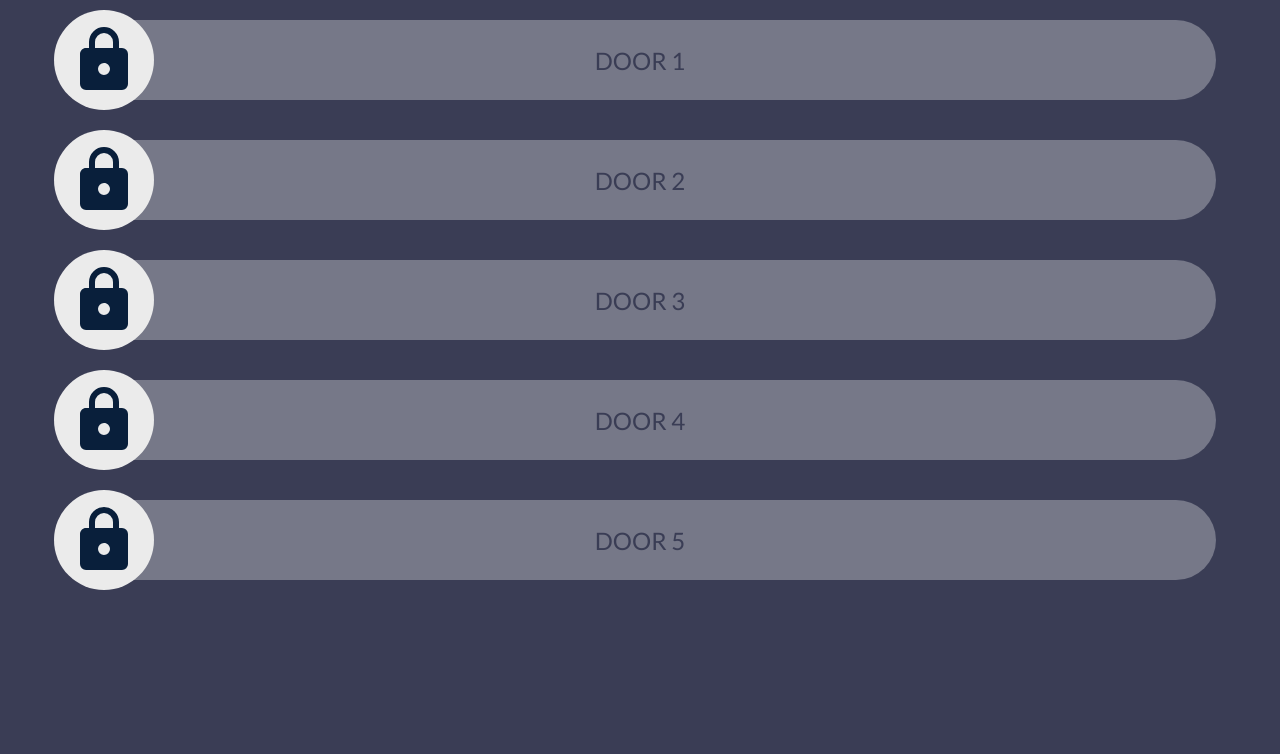
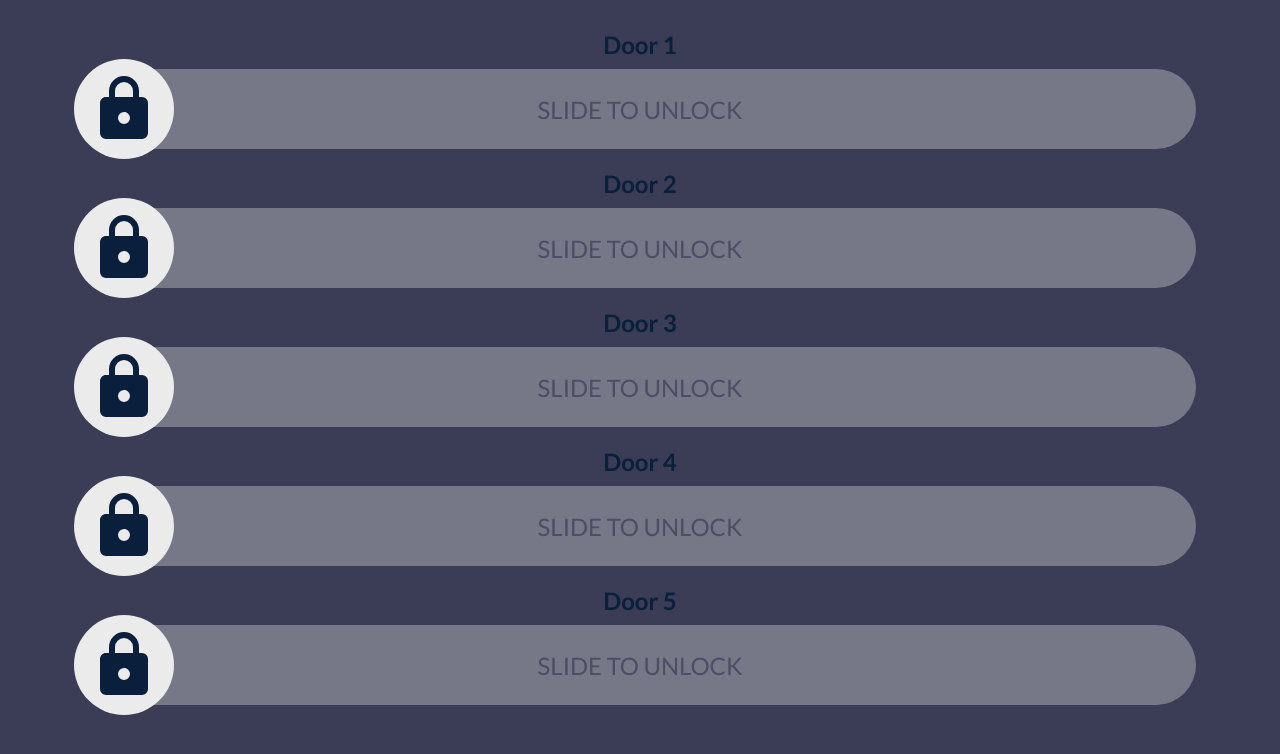
Before and after one commit to mart-in-a-jar/custom-slider, a React (Create React App) app: page / in a window 1280 px wide. Shown: the top 754 px of the page. Built offline with nearby package versions, Linux system fonts and the light colour scheme.

Commit message:
Add header

```diff
--- a/src/App.js
+++ b/src/App.js
@@ -29,7 +29,8 @@ function App() {
             {[...Array(5)].map((x, i) => {
                 return (
                     <Slider
-                        text={`Door ${i + 1}`}
+                        text={"Slide to unlock"}
+                        header={`Door ${i + 1}`}
                         action={async () => {
                             return await unlockAction(i + 1);
                         }}
--- a/src/Slider.js
+++ b/src/Slider.js
@@ -1,4 +1,9 @@
-import { mdiLock, mdiLockOpen, mdiCheckBold, mdiCloseThick } from "@mdi/js";
+import {
+    mdiLock,
+    mdiLockOpen,
+    mdiCheckBold,
+    mdiCloseThick,
+} from "@mdi/js";
 import Icon from "@mdi/react";
 import { useCallback, useEffect, useRef, useState } from "react";
 import "./Slider.scss";
@@ -16,7 +21,13 @@ const callAction = async (action) => {
 };
 
 // clickAway means you have to manually "reset" slider
-export const Slider = ({ action, text, clickAway = false, gradient=true }) => {
+export const Slider = ({
+    action,
+    text,
+    header,
+    clickAway = false,
+    gradient = true,
+}) => {
     const [mouseIsDown, setMouseIsDown] = useState(false);
     const [totalTravelDistance, setTotalTravelDistance] = useState(null);
     const [dragStartPosition, setDragStartPosition] = useState(null);
@@ -175,6 +186,8 @@ export const Slider = ({ action, text, clickAway = false, gradient=true }) => {
     };
 
     return (
+        <div className="wrapper">
+            <h2>{header}</h2>
             <div className="slider-container" ref={sliderContainerRef}>
                 <span
                     className={`text${
@@ -220,6 +233,7 @@ export const Slider = ({ action, text, clickAway = false, gradient=true }) => {
                     )}
                 </div>
             </div>
+        </div>
     );
 };
 
--- a/src/Slider.scss
+++ b/src/Slider.scss
@@ -2,8 +2,9 @@
 
 $slideBgColor: #ffffff4d;
 $slideBallColor: #ebebeb;
-$slideBallIconColor: rgb(9, 31, 59);
-$slideTextColor: #3a3d55;
+$slideBallIconColor: #091f3b;
+$slideTextColor: #4b4e64;
+$headerTextColor: #091f3b;
 $successColor: #053505;
 $errorColor: #801111;
 
@@ -22,7 +23,7 @@ $errorColor: #801111;
     position: relative;
     margin: 20px;
     background-color: #ffffff4d;
-    width: 90%;
+    // width: 90%;
     height: 80px;
     border-radius: 40px;
     @include center;
@@ -85,3 +86,18 @@ $errorColor: #801111;
         justify-content: flex-start;
     }
 }
+
+.wrapper {
+    width: 90%;
+    display: flex;
+    flex-direction: column;
+    &:first-child h2 {
+        margin-top: 30px;
+    }
+}
+
+h2 {
+    align-self: center;
+    margin: 0 0 -10px;
+    color: $headerTextColor;
+}
```
Lines whose indentation alone changed are shown as unchanged.
